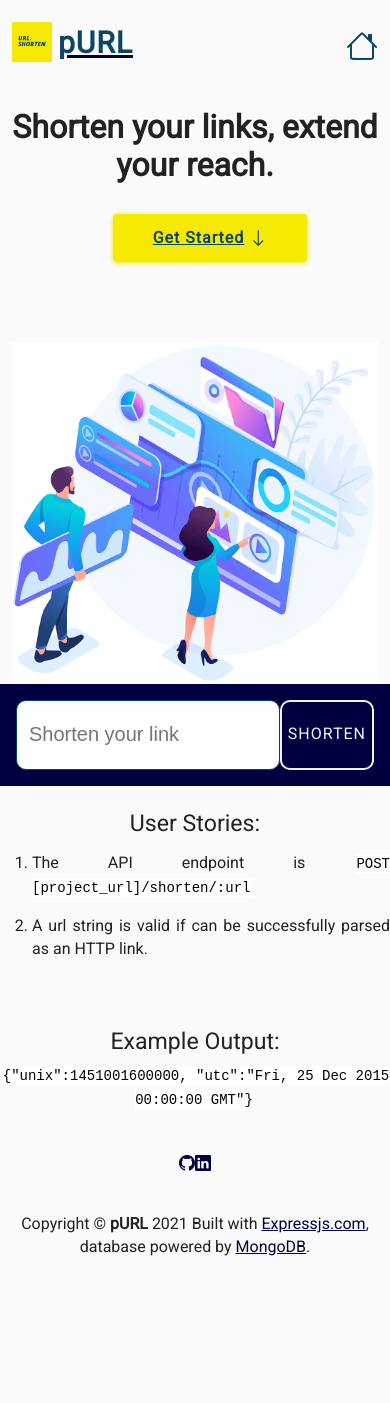
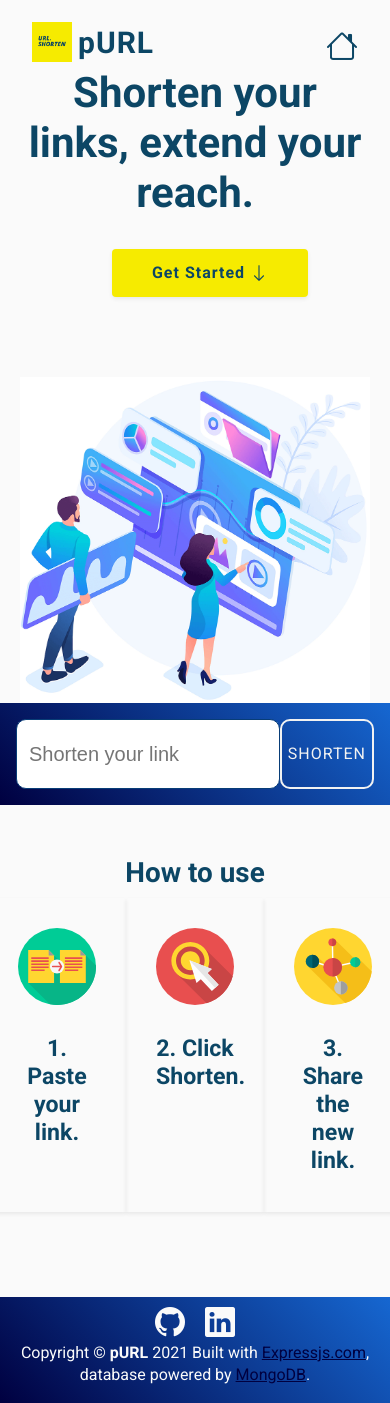
Before and after one commit to feydor/purl-shortener, a website: page views/index.html in a window 390 px wide. Before the commit the page ends 1258 px from the top, so only its background shows below. Drawn offline with nearby package versions, Linux system fonts and the light colour scheme; files that its build step writes are made by us from their sources; no server answers; files whose address does not match are found by name; a web font is replaced by a local one.

Commit message:
Overhaul of style.css; added how to use section and optimized color pallete.

```diff
--- a/public/app.js
+++ b/public/app.js
@@ -57,6 +57,13 @@
           console.error("error: clipboard write failed");
         }
       );
+
+      // setup timer to show "Copied!"
+      console.log(copyButton.id);
+      toggleCopied(copyButton.id);
+      setTimeout(function () {
+      toggleCopied(copyButton.id);
+      }, 3000);
     });
     buttonContainer.appendChild(copyButton);
     savedUrlContainer.appendChild(buttonContainer);
@@ -82,7 +89,7 @@
           res.saved.forEach((curr) => {
             // if a savedurl doesn't already exist, add it
             if (document.getElementById(curr.url) === null) {
-              let savedurl = saveNewUrl(DOMAIN + curr.hash, curr.url);
+              let savedurl = saveNewUrl(DOMAIN + "url/" + curr.hash, curr.url);
               console.log(savedurl);
               URLLISTNODE.appendChild(savedurl);
             }
@@ -130,7 +137,7 @@
 
         // setup copyButton css
         // onclick adds css class for 1 second (1000 ms)
-        let copyButton = document.getElementById(DOMAIN + res.hash);
+        let copyButton = document.getElementById(DOMAIN + "url/" + res.hash);
         copyButton.addEventListener("click", () => {
           copyButton.classList.add("show-copied");
           setTimeout(function () {
@@ -149,5 +156,21 @@
       });
   });
 
+  /**
+   * toggles the id's button textContent,
+   * for use in a setTimer function for 3 seconds
+   * @param {string} id - a button
+   */
+  const toggleCopied = (id) => {
+    const elem = document.getElementById(id);
+    const currText = elem.textContent;
+
+    if (currText === "Copy") {
+      elem.textContent = "Done";
+    } else if (currText === "Done") {
+      elem.textContent = "Copy";
+    }
+  };
+
   console.log("app.js loaded!");
 })();
--- a/public/style.scss
+++ b/public/style.scss
@@ -89,7 +89,11 @@ $yellow: #f6eb00;
 
 .header {
   z-index: 997;
-  padding: 20px 0;
+  padding: 20px 20px 0 20px;
+
+  a {
+    text-decoration: none;
+  }
 
   .logo {
     line-height: 0;
@@ -112,19 +116,20 @@ $yellow: #f6eb00;
 
 .header.header-scrolled {
   background: #fff;
-  padding: 15px 0;
+  padding: 15px 20px 15px 20px;
   box-shadow: 0px 2px 20px rgba(1, 41, 112, 0.1);
 }
 
 .splash {
-  margin-top: 8vh;
   width: 100%;
   height: 80vh;
   background-size: cover;
+  padding-left: 2vw;
+  padding-right: 2vw;
 
   h1 {
     margin: 0;
-    font-size: 48px;
+    font-size: 58px;
     font-weight: 700;
   }
 
@@ -136,20 +141,20 @@ $yellow: #f6eb00;
     border-radius: 4px;
     color: $font-color;
     background: $yellow;
-    box-shadow: 0px 1px 5px $yellow;
-  }
+    text-decoration: none;
 
-  .btn-get-started span {
+    span {
       font-family: "Roboto", sans-serif;
       font-weight: 600;
       font-size: 16px;
       letter-spacing: 1px;
     }
 
-  .btn-get-started i {
+    i {
       margin-left: 5px;
       font-size: 18px;
       transition: 0.3s;
+    }
   }
 
   .btn-get-started:hover i {
@@ -162,12 +167,11 @@ $yellow: #f6eb00;
 
   @media (min-width: 1024px) {
     background-attachment: fixed;
-
   }
 
   @media (max-width: 991px) {
     height: auto;
-    // padding: 80px 0 60px 0;
+    margin-top: 8vh;
 
     .splash-img {
       text-align: center;
@@ -183,7 +187,7 @@ $yellow: #f6eb00;
     text-align: center;
 
     h1 {
-      font-size: 32px;
+      font-size: 42px;
     }
 
     .splash-img img {
@@ -195,7 +199,8 @@ $yellow: #f6eb00;
 body {
   font-family: "Roboto", sans-serif;
   font-size: 16px;
-  color: #222;
+  // color: #222;
+  color: $font-color;
   background-color: $bg;
   text-align: center;
   line-height: 1.4em;
@@ -204,7 +209,6 @@ body {
 
 .container {
   padding: 0;
-  margin-top: 40px;
   display: flex;
   flex-direction: column;
   justify-content: center;
@@ -216,23 +220,6 @@ h3 {
   margin-top: 30px;
 }
 
-.footer {
-  margin-top: 40px;
-}
-
-.user-stories {
-  position: relative;
-  text-align: justify;
-  max-width: 700px;
-  margin: 15px auto;
-}
-
-code {
-  font-family: monospace;
-  padding: 2px;
-  color: black;
-  background-color: white;
-}
 
 ol {
   list-style-position: outside;
@@ -240,10 +227,6 @@ ol {
 
 ul {
   list-style-type: none;
-}
-
-.user-stories li {
-  margin-bottom: 1em;
 }
 
 a {
@@ -256,6 +239,11 @@ a {
   height: 20%;
   padding: 1em;
   background-color: $primary;
+  background-image: linear-gradient(
+    45deg,
+    $primary 0%,
+    $secondary 100%
+  );
   display: flex;
   flex-direction: row;
   justify-items: center;
@@ -272,11 +260,8 @@ input {
   /* Match form field borders */
   border: 1px solid $border;
   border-radius: 10px;
-}
 
-input:focus {
-  /* Additional highlight for focused elements */
-  border-color: black;
+  box-shadow: none; // remove default red border
 }
 
 #url-button:hover {
@@ -298,6 +283,18 @@ input:focus {
   margin: 0 auto;
 }
 
+#savedurl-section {
+  p {
+    margin-top: 16px;
+  }
+
+  background-image: linear-gradient(
+    45deg,
+    $primary 0%,
+    $secondary 100%
+  );
+
+}
 
 #savedurl-list {
   text-align: start;
@@ -309,7 +306,7 @@ input:focus {
 }
 
 #savedurl-item {
-  color: black;
+  color: $font-color;
 }
 
 #home-link {
@@ -317,7 +314,8 @@ input:focus {
 }
 
 #url-button {
-  @include mybutton($white, $primary);
+  @include mybutton($white, $secondary);
+  background-color: transparent;
 }
 
 .copy-button {
@@ -327,3 +325,39 @@ input:focus {
 :root {
   scroll-behavior: smooth;
 }
+
+#features {
+  margin-top: 6vh;
+  padding-bottom: 10vh;
+
+  h1, h2, h3 {
+    font-weight: 700;
+  }
+
+  .box {
+    padding: 30px;
+    box-shadow: 0px 0 5px rgba(1, 41, 112, 0.08);
+    text-align: center;
+    max-height: 366px;
+  }
+
+
+}
+
+.footer {
+  width: 100%;
+  padding-bottom: 2vh;
+  color: $bg;
+  background-color: $primary;
+  background-image: linear-gradient(
+    45deg,
+    $primary 0%,
+    $secondary 100%
+  );
+
+  .social-link {
+    color: $bg;
+    font-size: 30px;
+    margin: 10px 10px 5px 10px;
+  }
+}
--- a/views/index.html
+++ b/views/index.html
@@ -9,7 +9,7 @@
       type="image/x-icon"
       />
     <link
-      href="https://fonts.googleapis.com/css?family=Roboto"
+      href="https://fonts.googleapis.com/css?family=Roboto:400,700"
       rel="stylesheet"
       type="text/css"
       />
@@ -58,7 +58,7 @@
             <div class="col-lg-6 d-flex flex-column justify-content-center">
               <h1>Shorten your links, extend your reach.</h1>
               <div class="text-center text-lg-start">
-                <a href="#url-section-empty" class="btn-get-started scrollto d-inline-flex align-items-center justify-content-center align-self-center">
+                <a href="#url-section-empty" class="btn-get-started shadow-sm scrollto d-inline-flex align-items-center justify-content-center align-self-center">
                   <span>Get Started</span>
                   <i class="bi bi-arrow-down"></i>
                 </a>
@@ -89,22 +89,29 @@
         </div>
       </div>
 
-      <h3 class="mt-4">User Stories:</h3>
-      <ol class="user-stories">
-        <li>
-          The API endpoint is <code>POST [project_url]/shorten/:url</code>
-        </li>
-        <li>
-          A url string is valid if can be successfully parsed as an HTTP link.
-        </li>
-        <br />
-      </ol>
+      <div id="features" class="container text-align-center">
+        <header>
+          <h1>How to use</h2>
+        </header>
+        <div class="row">
 
+            <div class="box shadow-sm col-4">
+              <img src="images/copy.svg" alt="a clipboard" class="img-fluid" />
+              <h3>1. Paste your link.</h3>
+            </div>
 
-      <h3>Example Output:</h3>
-      <p>
-      <code>{"unix":1451001600000, "utc":"Fri, 25 Dec 2015 00:00:00 GMT"}</code>
-      </p>
+            <div class="box shadow-sm col-4">
+              <img src="images/click.svg" alt="a clipboard" class="img-fluid" />
+              <h3>2. Click Shorten.</h3>
+            </div>
+
+            <div class="box shadow-sm col-4">
+              <img src="images/share.svg" alt="a clipboard" class="img-fluid" />
+              <h3>3. Share the new link.</h3>
+            </div>
+
+        </div>
+      </div>
 
       <footer class="footer">
         <div class="footer-links">
```
Also changed, not shown: public/images/click.svg (added), public/images/copy.svg (added), public/images/share.svg (added), public/style.css, 1 other file. Lines whose indentation alone changed are shown as unchanged.
